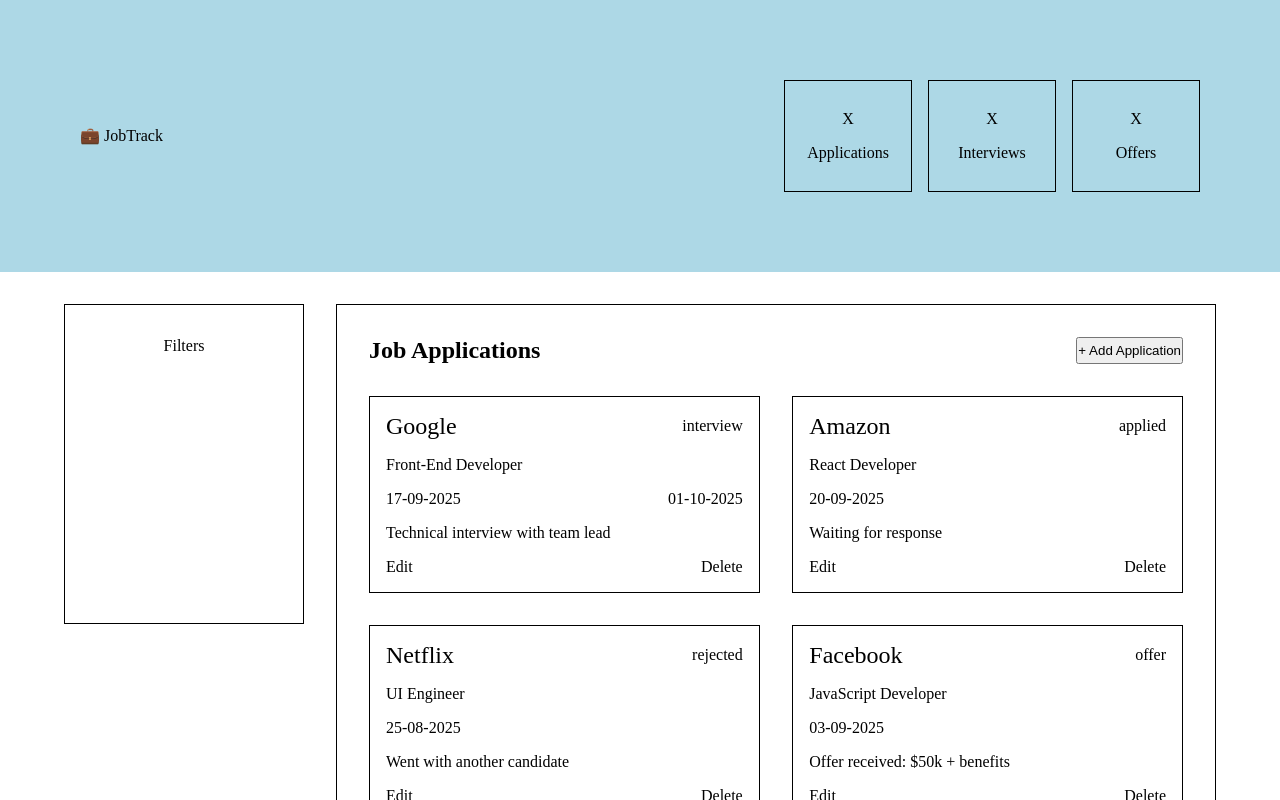
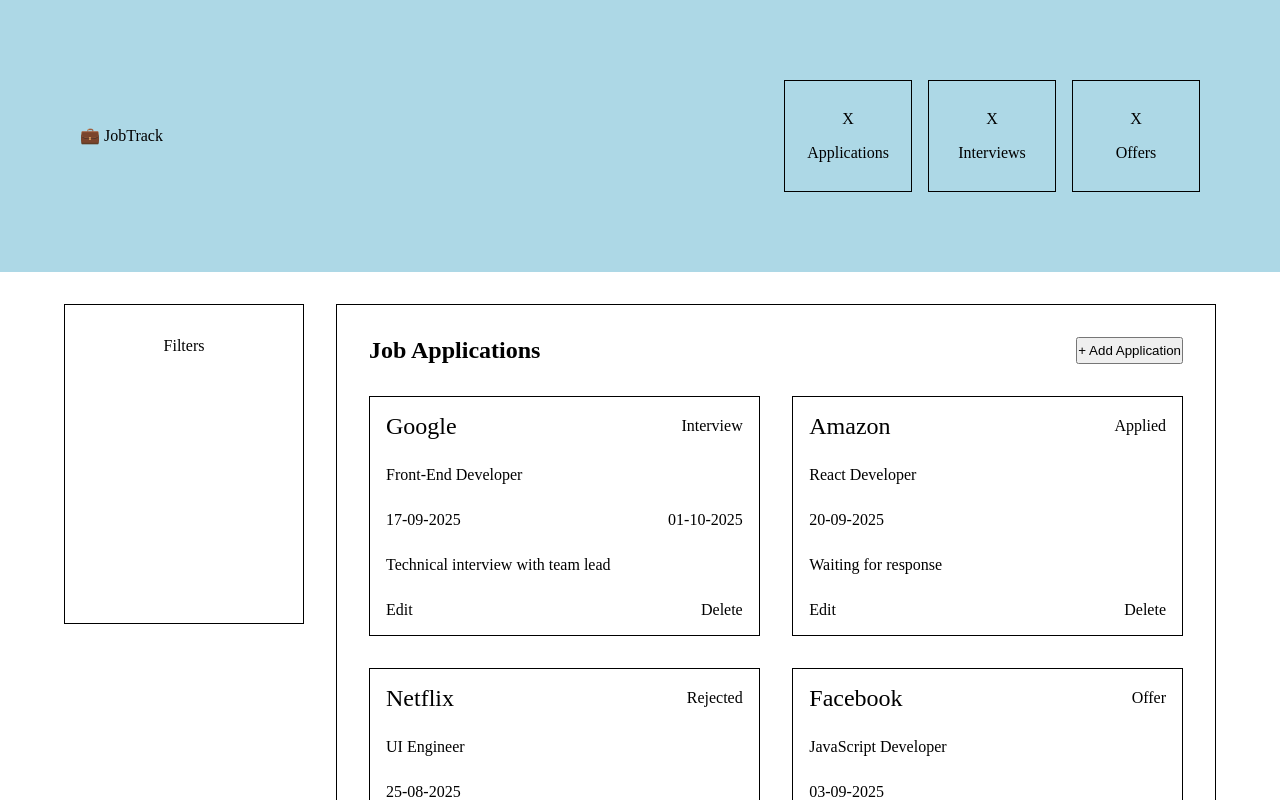
Before and after one commit to Srdjan-P/JobTrack, a React (Vite) app: page / in a window 1280 px wide. Shown: the top 800 px of the page. Built offline with nearby package versions, Linux system fonts and the light colour scheme.

Commit message:
Capitalized the Form outputs

```diff
--- a/src/App.jsx
+++ b/src/App.jsx
@@ -12,7 +12,7 @@
     id: 1,
     company: "Google",
     position: "Front-End Developer",
-    status: "interview",
+    status: "Interview",
     dateApplied: "17-09-2025",
     nextInterview: "01-10-2025",
     notes: "Technical interview with team lead",
@@ -21,7 +21,7 @@
     id: 2,
     company: "Amazon",
     position: "React Developer",
-    status: "applied",
+    status: "Applied",
     dateApplied: "20-09-2025",
     nextInterview: "",
     notes: "Waiting for response",
@@ -30,7 +30,7 @@
     id: 3,
     company: "Netflix",
     position: "UI Engineer",
-    status: "rejected",
+    status: "Rejected",
     dateApplied: "25-08-2025",
     nextInterview: "",
     notes: "Went with another candidate",
@@ -39,7 +39,7 @@
     id: 4,
     company: "Facebook",
     position: "JavaScript Developer",
-    status: "offer",
+    status: "Offer",
     dateApplied: "03-09-2025",
     nextInterview: "",
     notes: "Offer received: $50k + benefits",
--- a/src/components/ApplicationForm.jsx
+++ b/src/components/ApplicationForm.jsx
@@ -15,15 +15,19 @@
   function handleSubmit(e) {
     e.preventDefault();
 
+    const capitalize = (str) => {
+      return str.charAt(0).toUpperCase() + str.slice(1);
+    };
+
     const id = crypto.randomUUID();
     const newApplication = {
       id,
-      company,
-      position,
-      status,
+      company: capitalize(company),
+      position: capitalize(position),
+      status: capitalize(status),
       dateApplied,
       nextInterview,
-      notes,
+      notes: capitalize(notes),
     };
     onAddApplication(newApplication), onOpen(false);
   }
@@ -53,7 +57,6 @@
                 required
                 value={position}
                 onChange={(e) => setPosition(e.target.value)}
-                autoCapitalize="words"
               />
             </div>
           </div>
--- a/src/sass/styles.scss
+++ b/src/sass/styles.scss
@@ -74,9 +74,11 @@
         .application-card {
           display: flex;
           flex-direction: column;
+          justify-content: space-between;
           flex: 1;
           min-width: 20rem;
           max-width: 48%;
+          min-height: 15rem;
           height: fit-content;
           border: 1px solid black;
           padding: 1rem;
@@ -164,7 +166,3 @@
     }
   }
 }
-
-.capitalize-text {
-  text-transform: capitalize;
-}
```
